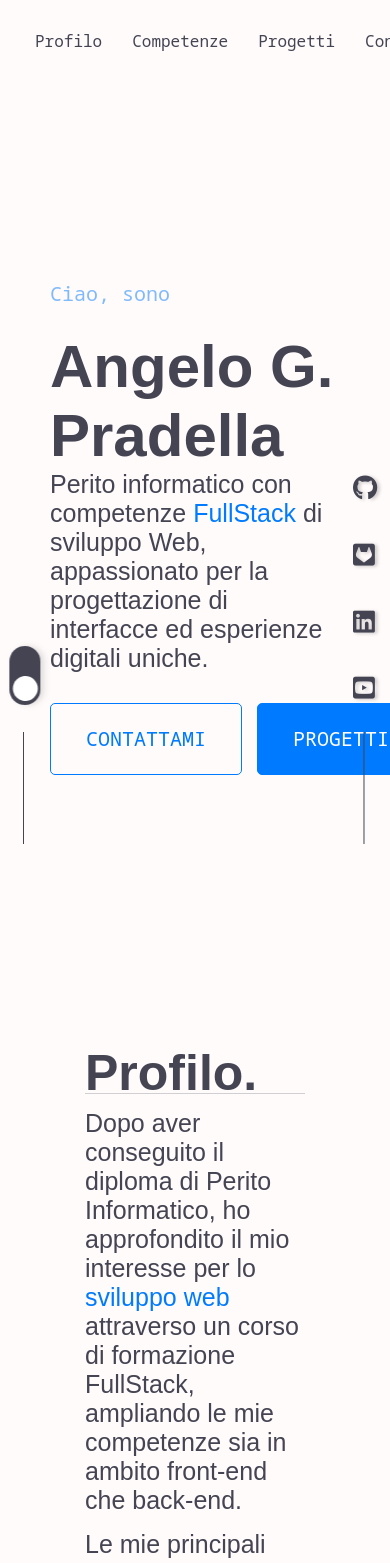
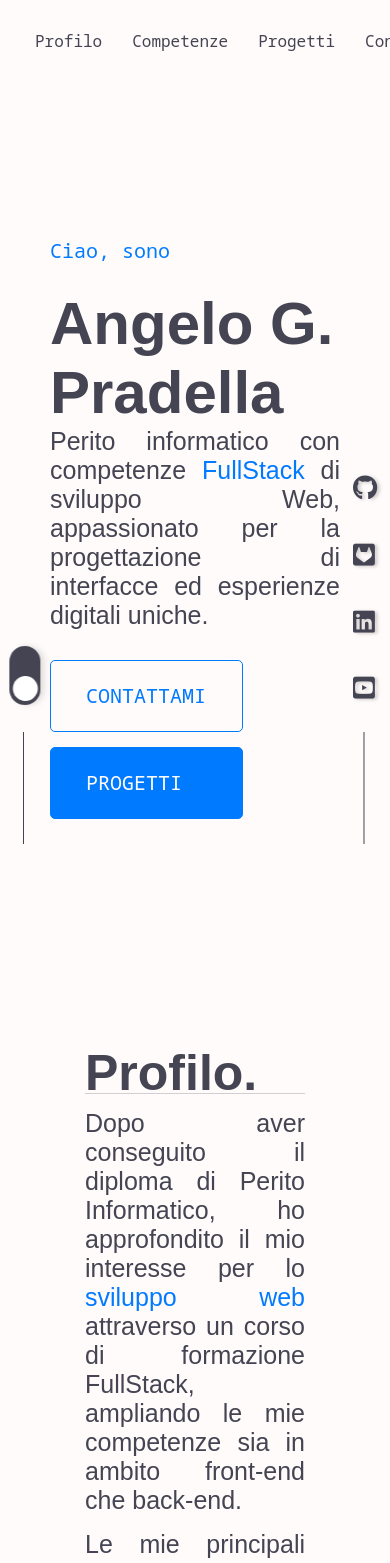
Before and after one commit to angeloPradella-github/portfolio-v1, a React (Vite) app: page / in a window 390 px wide. Shown: the top 1563 px of the page. Built offline with nearby package versions, Linux system fonts and the light colour scheme; some icons are missing; a web font is replaced by a local one.

Commit message:
sistemato hero section

```diff
--- a/src/components/AboutMeSection.jsx
+++ b/src/components/AboutMeSection.jsx
@@ -8,14 +8,14 @@ export default function AboutMeSection() {
         {/* ------------Description colum------------ */}
         <div className="w-full md:w-2/3 px-7">
           <h2 className="fs-h2 fw-h-bold clr-neutral h2-b-bottom">Profilo.</h2>
-          <p className="mt-3">
+          <p className="mt-3 text-justify md:text-left">
             Dopo aver conseguito il diploma di Perito Informatico, ho
             approfondito il mio interesse per lo{" "}
             <span className="clr-accent">sviluppo web</span> attraverso un corso
             di formazione FullStack, ampliando le mie competenze sia in ambito
             front-end che back-end.
           </p>
-          <p className="mt-3">
+          <p className="mt-3 text-justify md:text-left">
             Le mie principali competenze includono la programmazione orientata
             agli oggetti e lo sviluppo di applicazioni web dinamiche con
             l'utilizzo di diversi linguaggi, framework e tecnologie. Ho maturato
@@ -24,7 +24,7 @@ export default function AboutMeSection() {
             Client-Server tramite chiamate a{" "}
             <span className="clr-accent">Webservice</span>.
           </p>
-          <p className="mt-3">
+          <p className="mt-3 text-justify md:text-left">
             Nel mio lavoro, ambisco a coniugare tecnica e creatività,
             valorizzando le mie competenze informatiche per dar vita a soluzioni
             web efficaci e piacevoli da utilizzare.
--- a/src/components/HeroSection.jsx
+++ b/src/components/HeroSection.jsx
@@ -1,19 +1,25 @@
 export default function HeroSection() {
   return (
     <section className="hero-section mx-auto">
-      <h4 className="ff-accent clr-accent mb-5">Ciao, sono</h4>
+      <h5 className="ff-accent clr-accent mb-5">Ciao, sono</h5>
       <h1 className="fw-h-bold">Angelo G. Pradella</h1>
-      <p className="max-w-lg">
+      <p className="max-w-lg text-justify md:text-left">
         Perito informatico con competenze
         <span className="clr-accent"> FullStack</span> di sviluppo Web,
         appassionato per la progettazione di interfacce ed esperienze digitali
         uniche.
       </p>
-      <div className="btn-container flex gap-3 mt-6">
-        <a className="btn-big ff-accent btn-empty up-transition" href="#">
+      <div className="btn-container flex flex-col md:flex-row gap-3 mt-6 ">
+        <a
+          className="max-w-[154px] btn-big ff-accent btn-empty up-transition"
+          href="#"
+        >
           CONTATTAMI
         </a>
-        <a className="btn-big ff-accent btn-full up-transition" href="#">
+        <a
+          className="max-w-[154px] btn-big ff-accent btn-full up-transition"
+          href="#"
+        >
           PROGETTI
         </a>
       </div>
```
